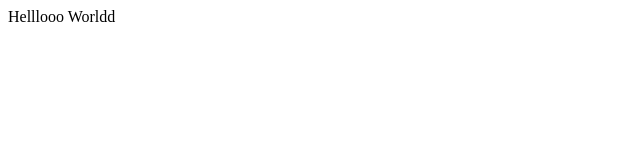
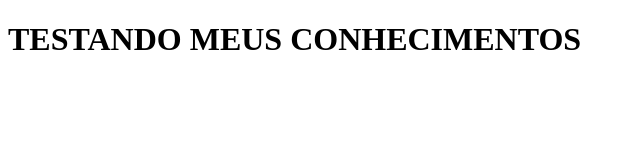
Before and after one commit to gustavotrespach/treino-plataformas-computacionais, a plain HTML site: page htdocs/index.html in a window 1280 px wide. Shown: the whole page, without its empty margins (0-640 px from the left). Drawn offline with Linux system fonts and the light colour scheme.

Commit message:
changed deploy

```diff
--- a/htdocs/index.html
+++ b/htdocs/index.html
@@ -6,6 +6,6 @@
     <title>Testando</title>
 </head>
 <body>
-    Helllooo Worldd
+   <h1>TESTANDO MEUS CONHECIMENTOS</h1>
 </body>
 </html>
```
Also changed, not shown: 1 other file.
